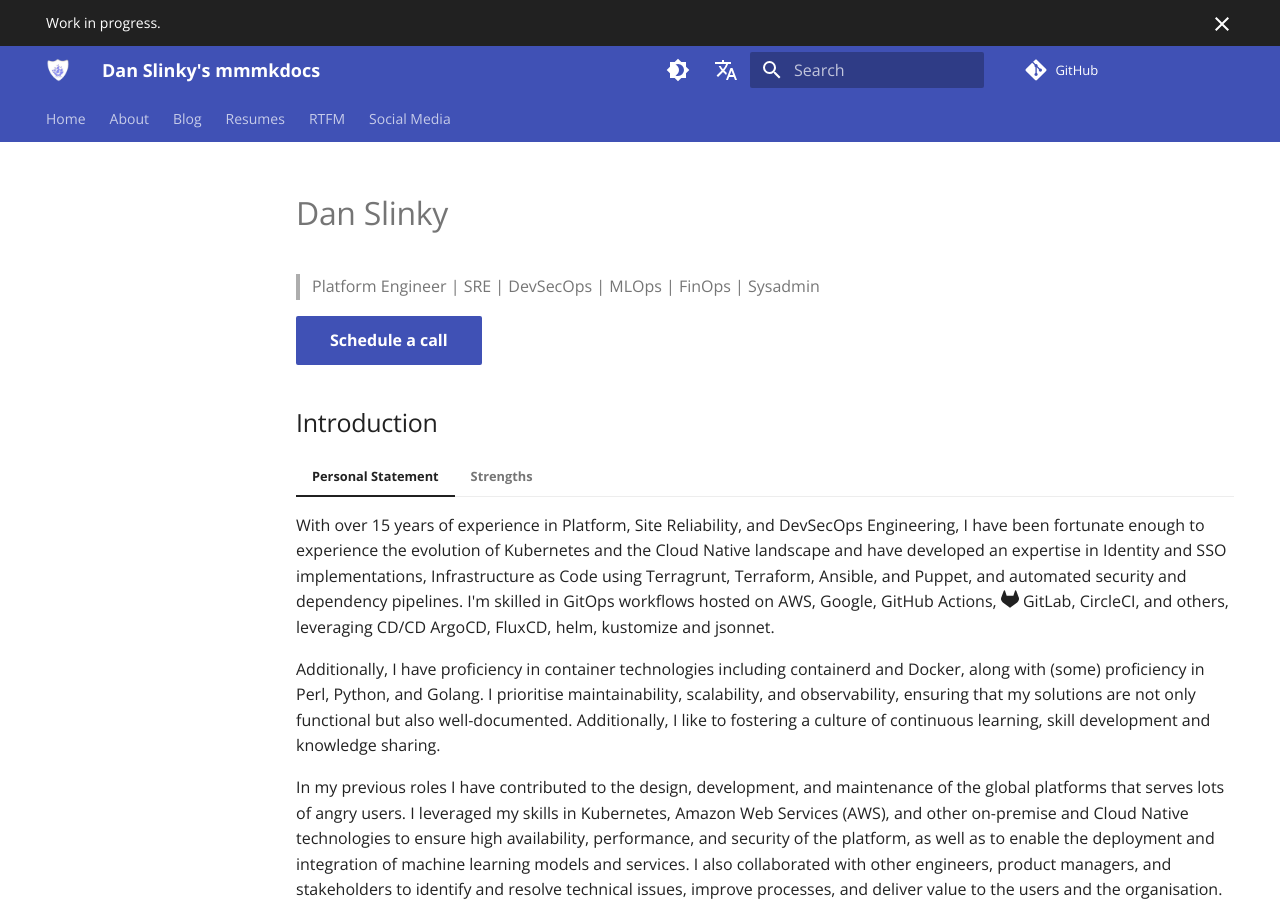
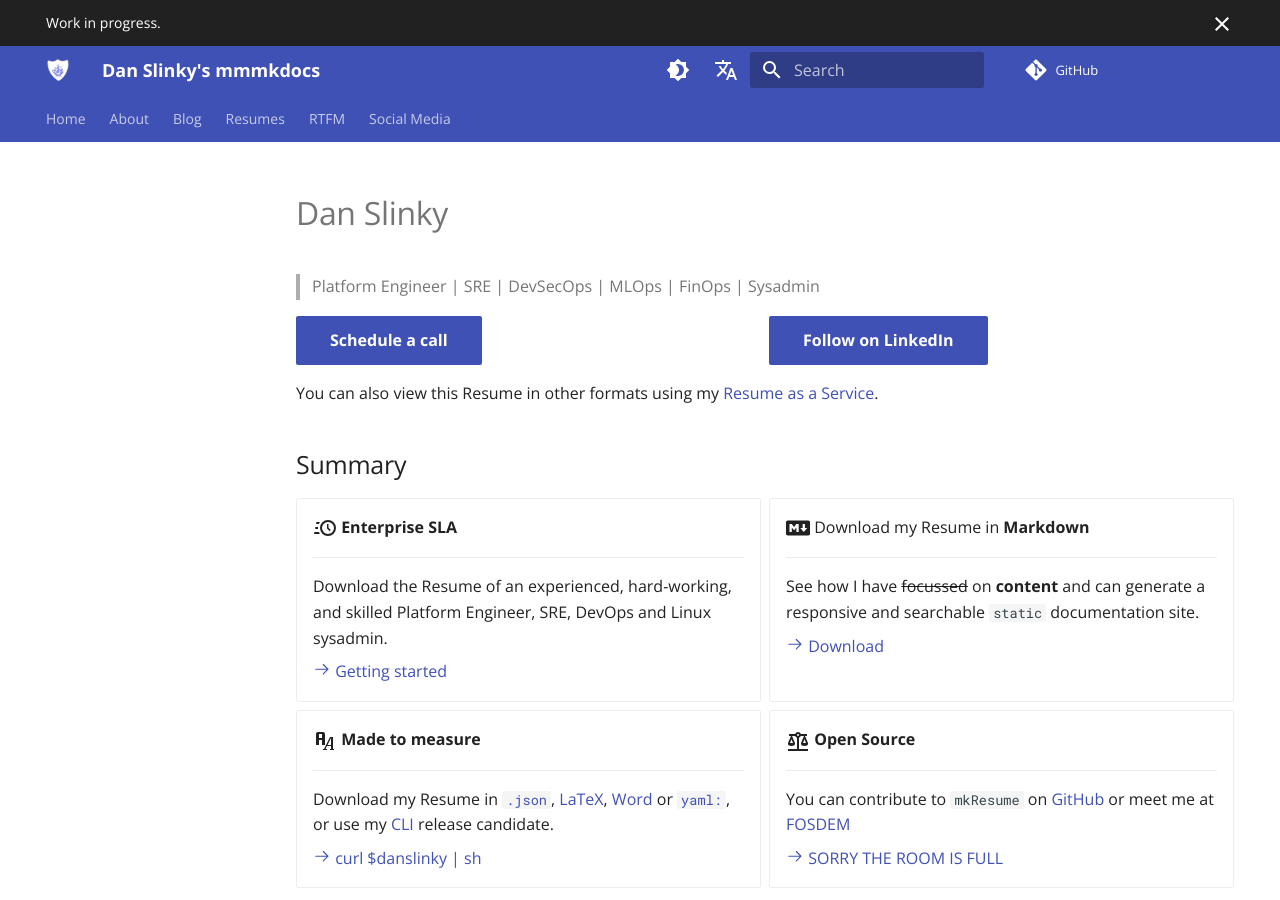
Before and after one commit to danslinky/danslinky.co.uk, an MkDocs documentation site: the page built from docs/resumes/markdown/index.md, in a window 1280 px wide and 900 px high. Built offline with MkDocs 1.6.1 and Material for MkDocs 9.7.7, drawn with Linux system fonts in a browser that asks for light colours; plug-ins that fetch from the network failed and are left out; comment, search, counter and statistics services are not loaded.

Commit message:
restructure resume page

```diff
--- a/docs/resumes/markdown/index.md
+++ b/docs/resumes/markdown/index.md
@@ -1,7 +1,54 @@
 # Dan Slinky
 > Platform Engineer | SRE | DevSecOps | MLOps | FinOps | Sysadmin
 
+<div class="grid" markdown>
+
 [Schedule a call](https://cal.com/danslinky){ .md-button .md-button--primary }
+
+[Follow on LinkedIn](https://linkedin.com/in/danslinky){ .md-button .md-button--primary }
+
+</div>
+
+You can also view this Resume in other formats using my [Resume as a Service](/resumes).
+
+## Summary
+
+<div class="grid cards" markdown>
+
+-   :material-clock-fast:{ .lg .middle } __Enterprise SLA__
+
+    ---
+
+    Download the Resume of an experienced, hard-working, and skilled Platform Engineer, SRE, DevOps and Linux sysadmin.
+
+    [:octicons-arrow-right-24: Getting started](#)
+
+-   :fontawesome-brands-markdown:{ .lg .middle } Download my Resume in __Markdown__
+
+    ---
+
+    See how I have ~~focussed~~ on __content__ and can generate a responsive and searchable `static` documentation site.
+
+    [:octicons-arrow-right-24: Download](/resumes/markdown)
+
+-   :material-format-font:{ .lg .middle } __Made to measure__
+
+    ---
+
+    Download my Resume in [`.json`](json.md), [LaTeX](resume.pdf), [Word](resume.docx) or [`yaml:`](yaml.md), or use my [CLI](#command-line-interface) release candidate.
+
+    [:octicons-arrow-right-24: curl $danslinky | sh](#)
+
+-   :material-scale-balance:{ .lg .middle } __Open Source__
+
+    ---
+
+    You can contribute to `mkResume` on [GitHub](https://github.com/danslinky) or
+    meet me at [FOSDEM](https://fosdem.org/)
+
+    [:octicons-arrow-right-24: SORRY THE ROOM IS FULL](#)
+
+</div>
 
 ## Introduction
 
```
Also changed, not shown: docs/index.md (+1 -1 lines).
